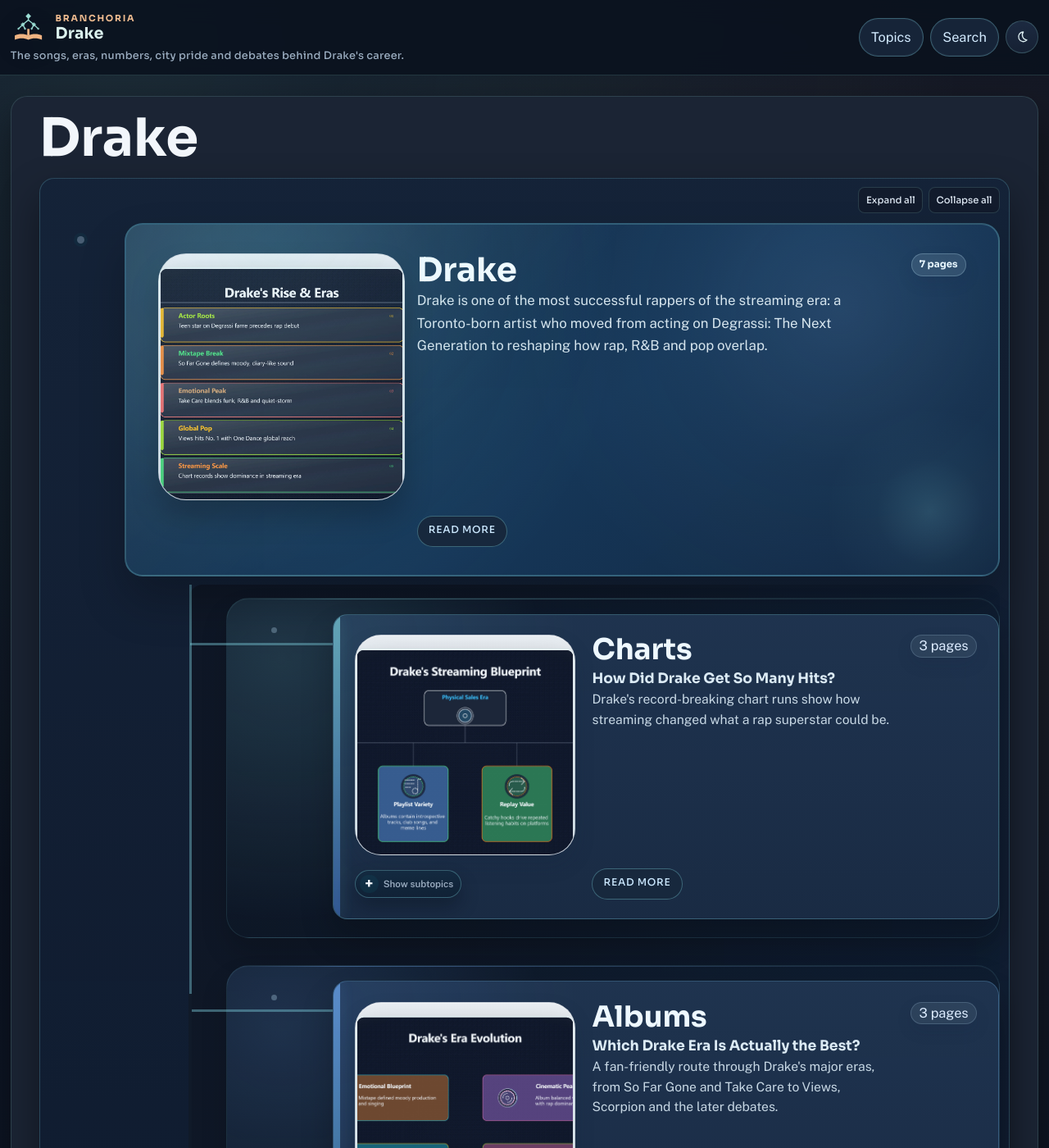
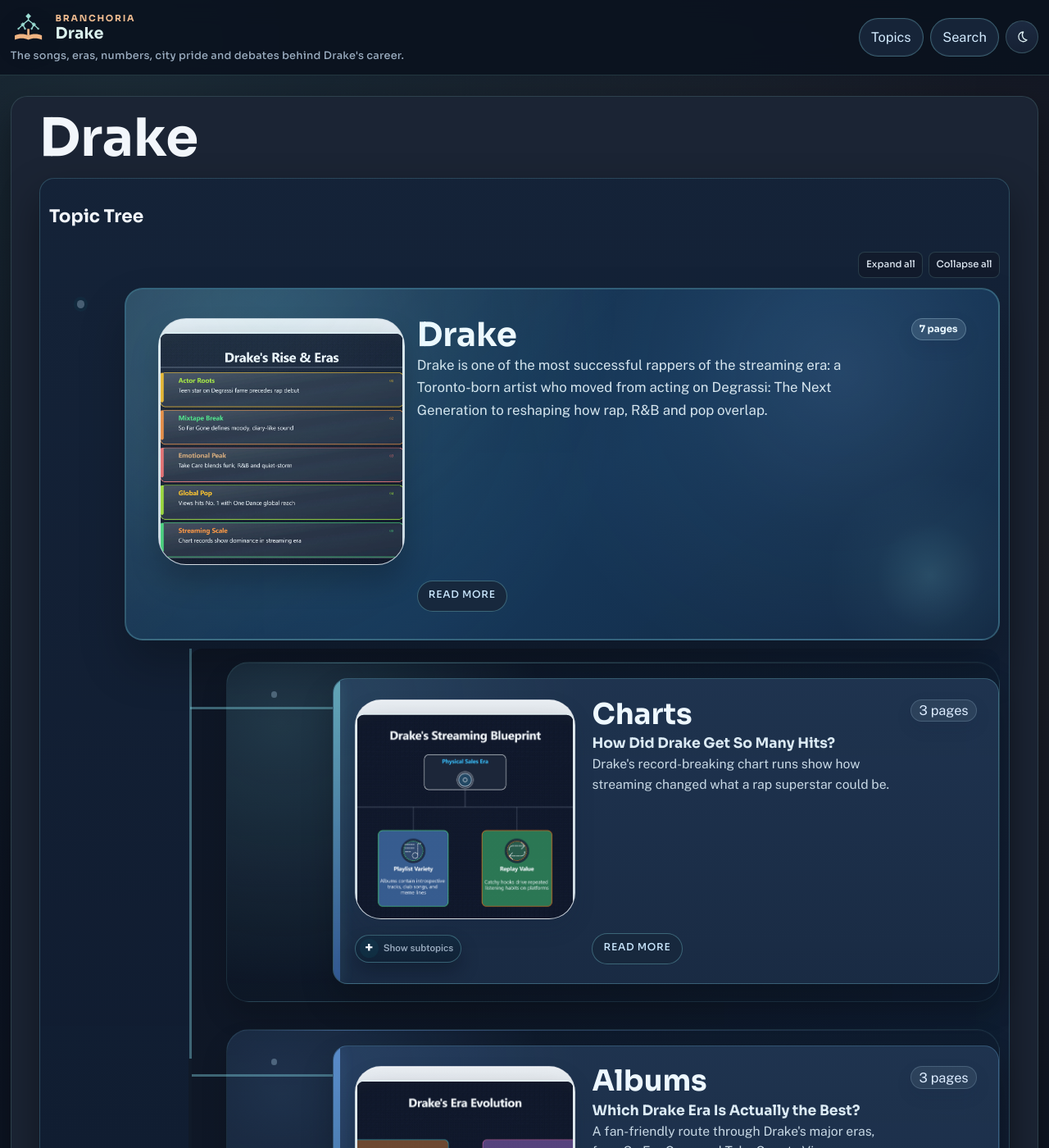
Before and after one commit to branchoria-sites/website-20260527_202449-drake-rapper, a Jekyll site: the page built from index.md, in a window 1280 px wide and 1400 px high. Shown: the whole window at 82% size. Built offline with Jekyll 4.4.1, drawn with Linux system fonts in a browser that asks for light colours.

Commit message:
cure(h2-section-structure): hand-apply h2 section headings pilot (#4096 fu001)
Hand-applied generator cure from isaac-experiments/Phoenix-Master PR
pending (alpha-build:site-generator:h2-section-structure:v1, single
bounded pilot per cure-wave pattern):

- home-vertical-view band: + h2 "Topic Tree" (site ui_string) +
  aria-labelledby on the band and #home-full-index
- browse-reports: title span -> h2 (localized "Search pages"),
  span->div copy wrapper (CSS-identical), aria-labelledby on section
- main.css: .home-index-heading margin rule + margin:0 on
  .home-detailed-catalog-title (element swap is CSS-identical)

Generated with [Devin](https://devin.ai)

Co-Authored-By: Devin <158243242+devin-ai-integration[bot]@users.noreply.github.com>

```diff
--- a/index.md
+++ b/index.md
@@ -173,8 +173,11 @@ site_image_description: Drake on a night-lit stage with a microphone, a Toronto
 <section class="home-adaptive-home home-adaptive-home--focused-tree" data-home-archetype="focused-tree" data-home-level-1-count="1" data-home-level-1-tier="solo" data-home-top-child-tier="few" data-home-max-breadth="4" data-home-max-depth="2">
 
 <h1 class="home-structure-intro-title">Drake</h1>
-  <section id="home-full-index" class="home-mode-panel is-active home-adaptive-secondary" data-home-mode-panel="vertical" data-home-mode-label="Topic view">
-    <section id="home-vertical-view" class="home-hierarchy-band home-vertical-shell" data-home-vertical-map data-home-vertical-l1-count="2" data-home-vertical-top-count="1">
+  <section id="home-full-index" class="home-mode-panel is-active home-adaptive-secondary" data-home-mode-panel="vertical" data-home-mode-label="Topic view" aria-labelledby="home-vertical-heading">
+    <section id="home-vertical-view" class="home-hierarchy-band home-vertical-shell" data-home-vertical-map data-home-vertical-l1-count="2" data-home-vertical-top-count="1" aria-labelledby="home-vertical-heading">
+      <div class="home-hierarchy-band-head">
+        <h2 class="home-band-heading" id="home-vertical-heading">Topic Tree</h2>
+      </div>
       <div class="home-vertical-actions" role="group" aria-label="Topic view controls">
         <button class="sidebar-tree-btn" type="button" data-home-vertical-expand-all>Expand all</button>
         <button class="sidebar-tree-btn" type="button" data-home-vertical-collapse-all>Collapse all</button>
@@ -335,12 +338,12 @@ site_image_description: Drake on a night-lit stage with a microphone, a Toronto
     </section>
   </section>
   <div class="home-adaptive-utility home-adaptive-utility--full">
-    <section id="browse-reports" class="home-mode-disclosure home-detailed-catalog home-browse-disclosure home-search-pages-box" data-home-detailed-catalog>
+    <section id="browse-reports" class="home-mode-disclosure home-detailed-catalog home-browse-disclosure home-search-pages-box" data-home-detailed-catalog aria-labelledby="browse-reports-title">
       <div class="home-detailed-catalog-summary home-search-pages-header">
-        <span class="home-mode-disclosure-copy">
-          <span class="home-detailed-catalog-title home-mode-disclosure-title">Search pages</span>
+        <div class="home-mode-disclosure-copy">
+          <h2 class="home-detailed-catalog-title home-mode-disclosure-title" id="browse-reports-title">Search pages</h2>
           <span class="home-detailed-catalog-meta home-mode-disclosure-hint">Search topic, branch, or keyword...</span>
-        </span>
+        </div>
         <span class="home-mode-disclosure-meta">
           <span class="home-mode-disclosure-current-label">Scope</span>
           <span class="home-mode-disclosure-current">7 pages</span>
```
Also changed, not shown: assets/css/main.css.
